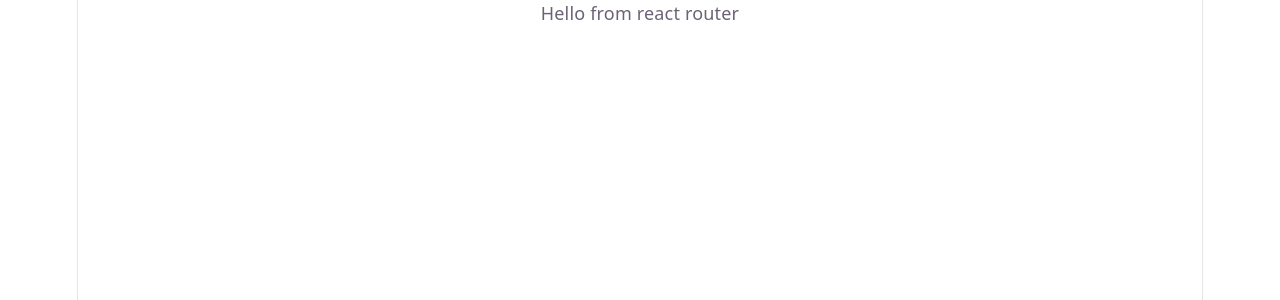
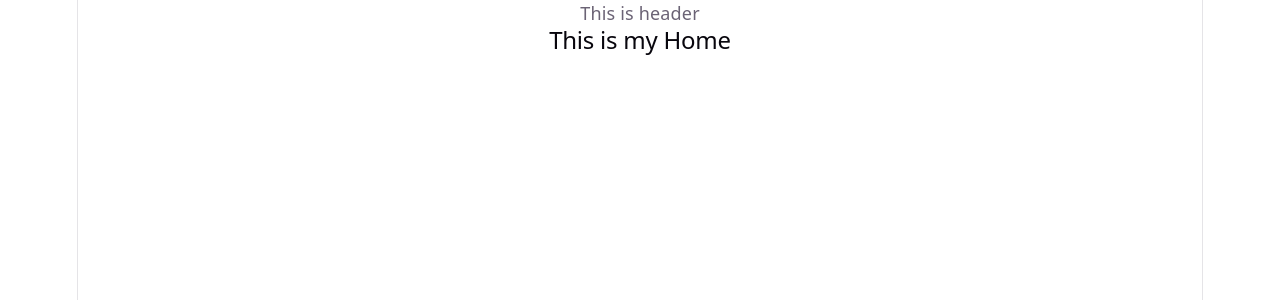
Before and after one commit to jk-jumur/intro-to-react-router, a React (Vite) app: page / in a window 1280 px wide. Shown: the top 300 px of the page. Built offline with nearby package versions, Linux system fonts and the light colour scheme.

Commit message:
understand the concept of Roating

```diff
--- /dev/null
+++ b/src/Components/Header/Header.jsx
@@ -0,0 +1,6 @@
+const Header = () => {
+      return(
+         <div>This is header</div>
+      )
+}
+export default Header;
--- /dev/null
+++ b/src/Components/Home/Home.jsx
@@ -0,0 +1,8 @@
+const Home = () => {
+      return(
+        <div>
+            <h2>This is my Home</h2>
+        </div>
+      )
+}
+export default Home;
--- /dev/null
+++ b/src/Components/Laptops/Laptops.jsx
@@ -0,0 +1,8 @@
+const Laptops = () => {
+      return(
+        <div>
+            <h2>This is my Laptops</h2>
+        </div>
+      )
+}
+export default Laptops;
--- /dev/null
+++ b/src/Components/Mobiles/Mobiles.jsx
@@ -0,0 +1,8 @@
+const Mobiles = () => {
+      return(
+         <div>
+              <h2>This is My Mobiles</h2>
+         </div>
+      )
+}
+export default Mobiles;
--- /dev/null
+++ b/src/Components/Root/Root.jsx
@@ -0,0 +1,12 @@
+import { Outlet } from "react-router";
+import Header from "../Header/Header";
+
+const Root = () => {
+     return(
+         <div>
+           <Header/>
+             <Outlet/>
+         </div>
+     )
+}
+export default Root;
--- a/src/main.jsx
+++ b/src/main.jsx
@@ -1,20 +1,54 @@
 import { StrictMode } from 'react'
 import { createRoot } from 'react-dom/client'
 import './index.css'
+import './App'
+import { createBrowserRouter, RouterProvider } from 'react-router'
+import App from './App'
+import Root from './Components/Root/Root'
+import Home from './Components/Home/Home'
+import Mobiles from './Components/Mobiles/Mobiles'
+import Laptops from './Components/Laptops/Laptops'
 
 
-import { createBrowserRouter } from "react-router";
-import { RouterProvider } from "react-router/dom";
 
 const router = createBrowserRouter([
 
-      {
-           path: '/',
-           element: <div>Hello from react router</div>
-      }
+  {
+    path: '/',
+    element: <div>this my world</div>
+  },
+  {
+    path:'about',
+    element: <div>i am ver happy today</div>
+  },
+  {
+    path: 'blogs',
+    element: <div>i hate men yar</div>
+  },
+
+  {
+    path: 'app',
+    Component: App
+  },
+
+  {
+    path:'/app2',
+    // element: <App></App>
+    Component: App
+  },
+  {
+    path: '/',
+    Component: Root,
+    children: [
+       {index: true, Component: Home},
+       {path: 'mobiles', Component: Mobiles},
+       {path: 'laptops', Component: Laptops}
+    ]
+  }
+
 ])
 createRoot(document.getElementById('root')).render(
   <StrictMode>
-   <RouterProvider router={router}></RouterProvider>
+   <RouterProvider router={router}/>
   </StrictMode>,
 )
```
